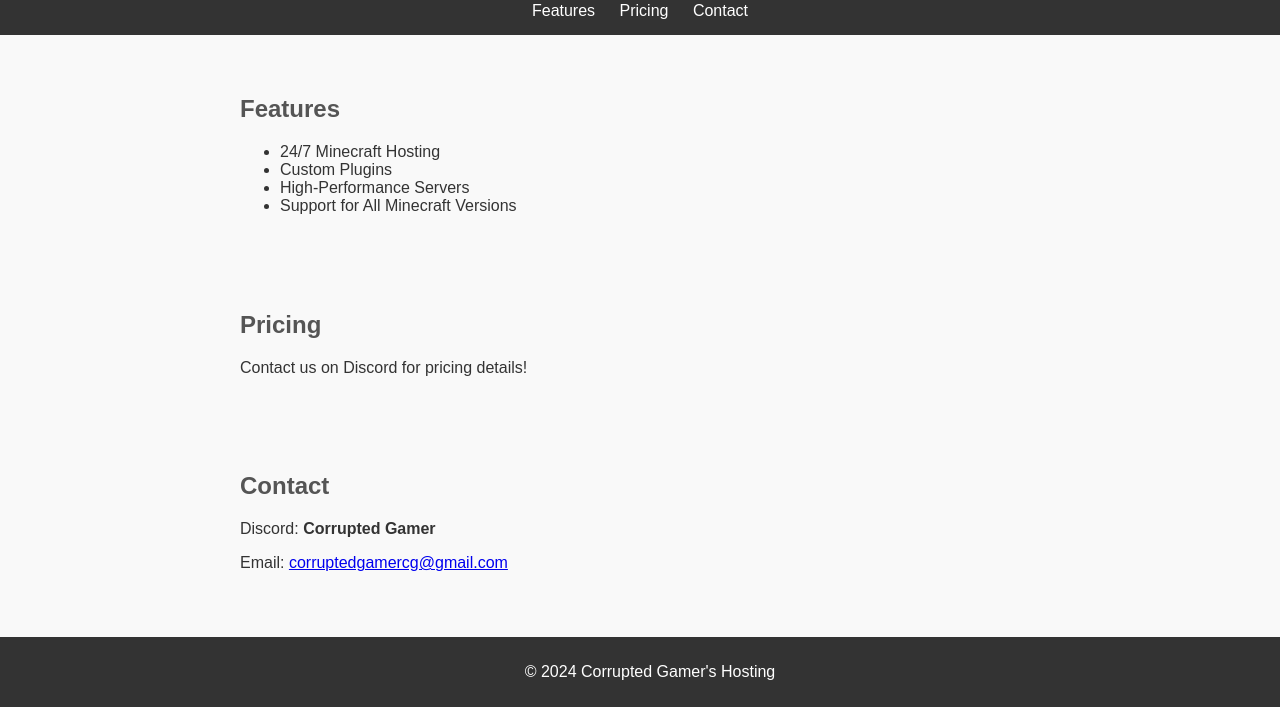
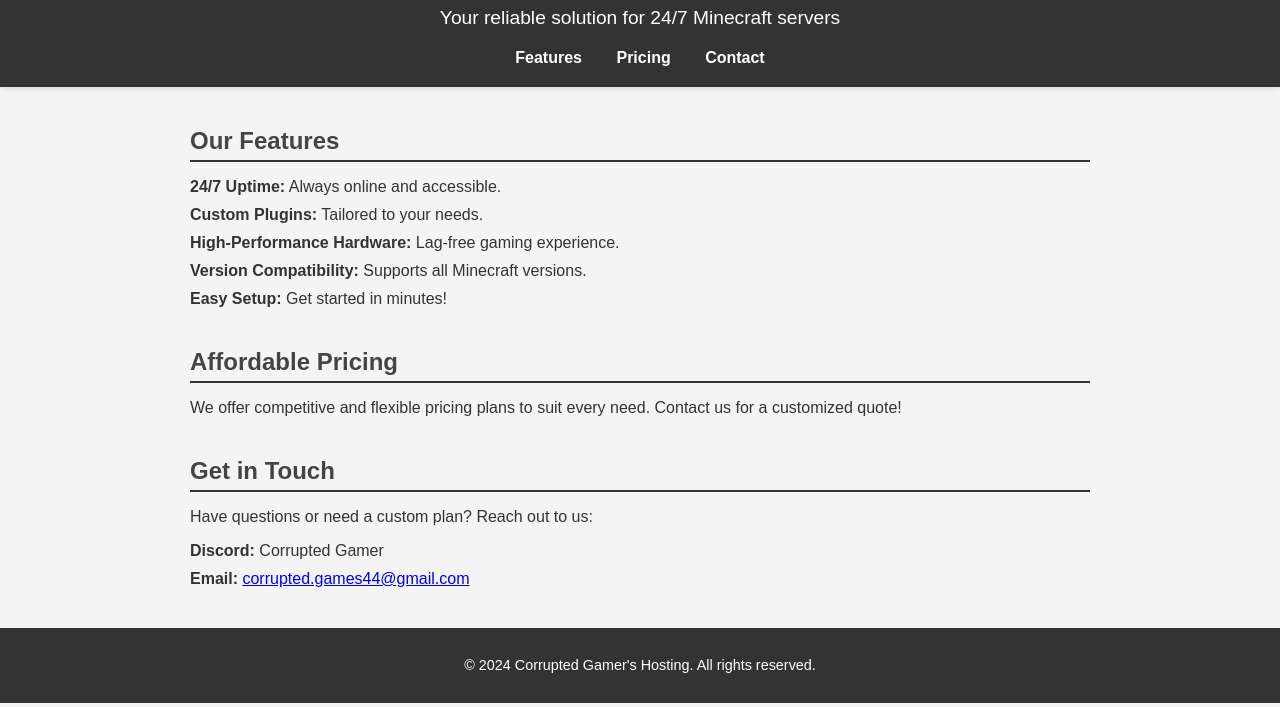
Before and after one commit to CoruptedGames/CorruptedHosting, a plain HTML site: page index.html in a window 1280 px wide. Shown: the part 93-800 px from the top of the page. Drawn offline with Linux system fonts and the light colour scheme.

Commit message:
Updated website design and contact email

```diff
--- a/index.html
+++ b/index.html
@@ -9,32 +9,39 @@
 <body>
     <header>
         <h1>Corrupted Gamer's Minecraft Hosting</h1>
+        <p>Your reliable solution for 24/7 Minecraft servers</p>
         <nav>
             <a href="#features">Features</a>
             <a href="#pricing">Pricing</a>
             <a href="#contact">Contact</a>
         </nav>
     </header>
+    <main>
         <section id="features">
-        <h2>Features</h2>
+            <h2>Our Features</h2>
             <ul>
-            <li>24/7 Minecraft Hosting</li>
-            <li>Custom Plugins</li>
-            <li>High-Performance Servers</li>
-            <li>Support for All Minecraft Versions</li>
+                <li><strong>24/7 Uptime:</strong> Always online and accessible.</li>
+                <li><strong>Custom Plugins:</strong> Tailored to your needs.</li>
+                <li><strong>High-Performance Hardware:</strong> Lag-free gaming experience.</li>
+                <li><strong>Version Compatibility:</strong> Supports all Minecraft versions.</li>
+                <li><strong>Easy Setup:</strong> Get started in minutes!</li>
             </ul>
         </section>
         <section id="pricing">
-        <h2>Pricing</h2>
-        <p>Contact us on Discord for pricing details!</p>
+            <h2>Affordable Pricing</h2>
+            <p>We offer competitive and flexible pricing plans to suit every need. Contact us for a customized quote!</p>
         </section>
         <section id="contact">
-        <h2>Contact</h2>
-        <p>Discord: <strong>Corrupted Gamer</strong></p>
-        <p>Email: <a href="mailto:corruptedgamercg@gmail.com">corruptedgamercg@gmail.com</a></p>
+            <h2>Get in Touch</h2>
+            <p>Have questions or need a custom plan? Reach out to us:</p>
+            <ul>
+                <li><strong>Discord:</strong> Corrupted Gamer</li>
+                <li><strong>Email:</strong> <a href="mailto:corrupted.games44@gmail.com">corrupted.games44@gmail.com</a></li>
+            </ul>
         </section>
+    </main>
     <footer>
-        <p>&copy; 2024 Corrupted Gamer's Hosting</p>
+        <p>&copy; 2024 Corrupted Gamer's Hosting. All rights reserved.</p>
     </footer>
 </body>
 </html>
--- a/styles.css
+++ b/styles.css
@@ -1,44 +1,65 @@
 body {
-    font-family: Arial, sans-serif;
+    font-family: 'Arial', sans-serif;
     margin: 0;
     padding: 0;
-    background-color: #f9f9f9;
+    background-color: #f4f4f4;
     color: #333;
 }
 
 header {
     background: #333;
-    color: white;
-    padding: 15px;
+    color: #fff;
+    padding: 20px;
     text-align: center;
+    box-shadow: 0 2px 5px rgba(0, 0, 0, 0.1);
+}
+
+header p {
+    font-size: 1.2rem;
+    margin: 10px 0 20px;
 }
 
 header nav a {
-    color: white;
-    margin: 0 10px;
+    color: #fff;
+    margin: 0 15px;
     text-decoration: none;
+    font-weight: bold;
 }
 
 header nav a:hover {
     text-decoration: underline;
 }
 
+main {
+    max-width: 900px;
+    margin: 20px auto;
+    padding: 0 20px;
+}
+
 section {
-    padding: 20px;
-    margin: 20px auto;
-    max-width: 800px;
+    margin: 40px 0;
 }
 
 section h2 {
-    color: #555;
+    color: #444;
+    border-bottom: 2px solid #333;
+    padding-bottom: 5px;
+    margin-bottom: 15px;
+}
+
+ul {
+    list-style-type: none;
+    padding: 0;
+}
+
+ul li {
+    margin: 10px 0;
 }
 
 footer {
     background: #333;
-    color: white;
+    color: #fff;
     text-align: center;
-    padding: 10px;
-    position: fixed;
-    width: 100%;
-    bottom: 0;
+    padding: 15px 0;
+    font-size: 0.9rem;
 }
```
Lines whose indentation alone changed are shown as unchanged.
